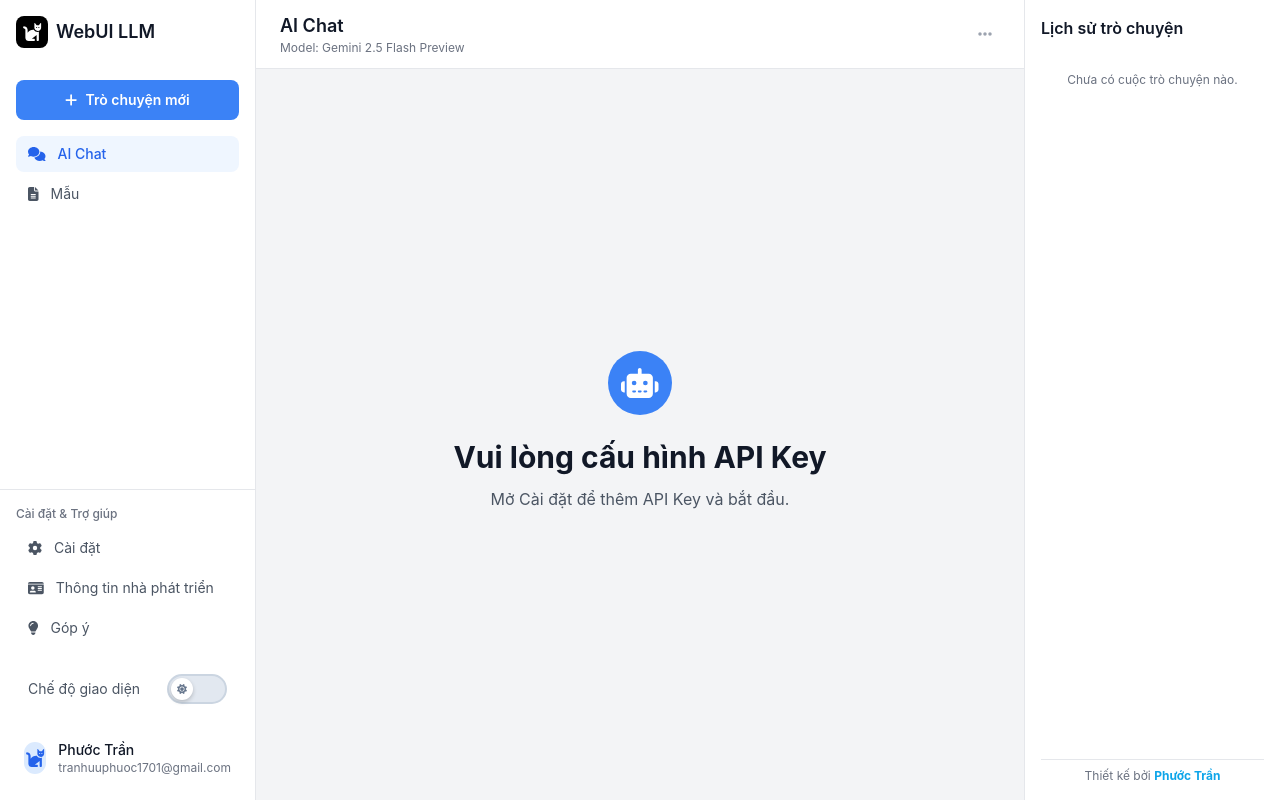
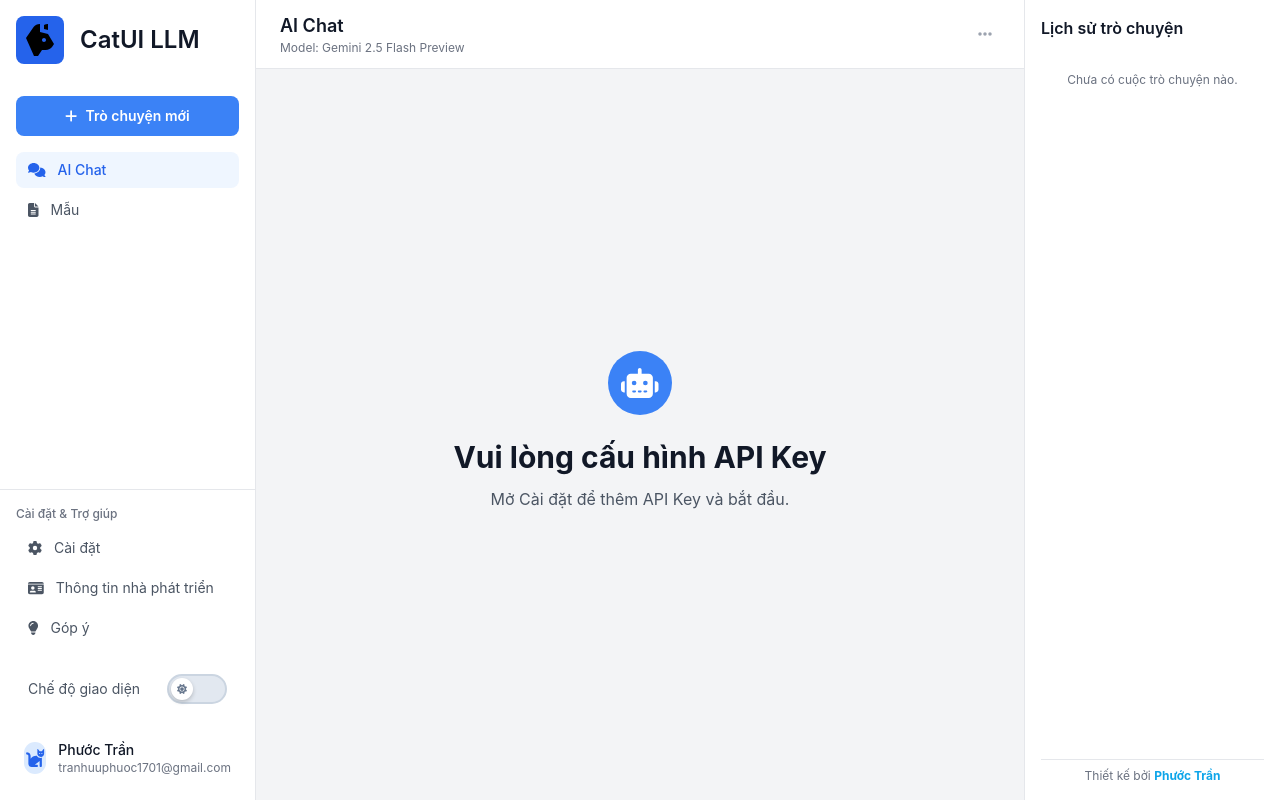
Before and after one commit to mrtran17/Gemini-WebUI, a Vue app: page / in a window 1280 px wide. Built offline with nearby package versions, Linux system fonts and the light colour scheme; what marked-katex-extension would draw is missing.

Commit message:
✨ Update icon

```diff
--- a/index.html
+++ b/index.html
@@ -4,7 +4,7 @@
     <meta charset="UTF-8" />
     <link rel="icon" type="image/svg+xml" href="/src/assets/rocket.svg" />
     <meta name="viewport" content="width=device-width, initial-scale=1.0" />
-    <title>WebUI - Workplace</title>
+    <title>CatUI</title>
   </head>
   <body>
     <!-- Netlify Forms: Hidden form for Netlify to discover field names -->
--- a/src/components/ChatView.vue
+++ b/src/components/ChatView.vue
@@ -57,7 +57,7 @@
               <font-awesome-icon icon="robot" />
             </div>
             <h1 class="text-3xl font-bold text-gray-900 dark:text-slate-100 mb-3">
-              Chào mừng đến với Gemini WebUI!
+              Chào mừng đến với CatUI!
             </h1>
             <p class="text-gray-600 dark:text-slate-300 mb-8 max-w-md">
               Chọn một cuộc trò chuyện hoặc bắt đầu một cuộc trò chuyện mới.
--- a/src/components/SidebarLeft.vue
+++ b/src/components/SidebarLeft.vue
@@ -1,11 +1,11 @@
 <template>
   <div class="w-64 bg-white dark:bg-slate-800 border-r border-gray-200 dark:border-slate-700 flex flex-col shrink-0">
     <div class="p-4">
-      <div class="flex items-center space-x-2">
-        <div class="w-8 h-8 bg-black dark:bg-slate-700 rounded-lg flex items-center justify-center text-white dark:text-slate-300">
-          <font-awesome-icon icon="cat" class="text-lg" />
+      <div class="flex items-center space-x-4">
+        <div class="w-12 h-12 bg-blue-600 dark:bg-slate-700 rounded-lg flex items-center justify-center text-white dark:text-slate-300">
+          <img src="@/assets/rocket.svg" alt="Rocket Logo" class="w-8 h-8" />
         </div>
-        <span class="font-semibold text-lg text-gray-900 dark:text-slate-100">WebUI LLM</span>
+        <span class="font-semibold text-2xl text-gray-900 dark:text-slate-100">CatUI LLM</span>
       </div>
     </div>
 
```
Also changed, not shown: src/assets/rocket.svg.
